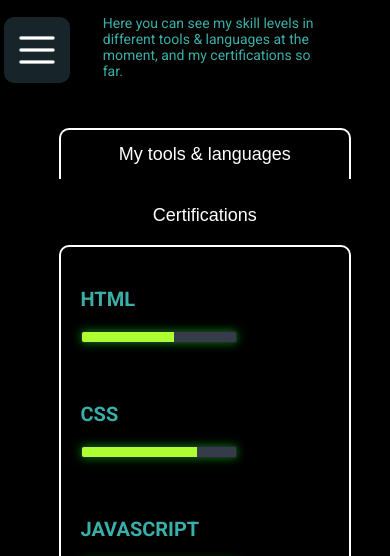
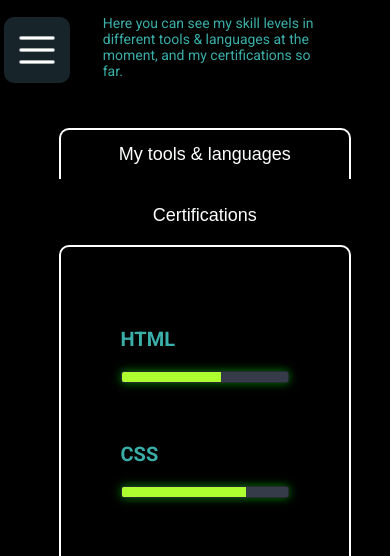
Before and after one commit to ilskii/Portfolio, a plain HTML site: page pages/02-skills/skills.html in a window 390 px wide. Shown: the top 556 px of the page. Drawn offline with Linux system fonts and the light colour scheme.

Commit message:
Update responsive layoyt: skills.css

```diff
--- a/pages/02-skills/skills.css
+++ b/pages/02-skills/skills.css
@@ -269,19 +269,16 @@ li { /* muotoile li-tagi */
     }
     .skills {
         font-size: 14px;
+        width: 100%;
     }
-    .skills{
-        width: 40%;
-        padding: 0;
-        margin: 0;
-    }
+
     #tools_languages {
-        grid-template-columns: 1fr; /* Single column layout */
+        grid-template-columns: 1fr !important;
     }
 
     .skills,
     .skillsInfo {
-        grid-column: 1 / 2; /* Both take full width */
+        grid-column: 1 / 2;
         width: 100%;
     }
 
```
